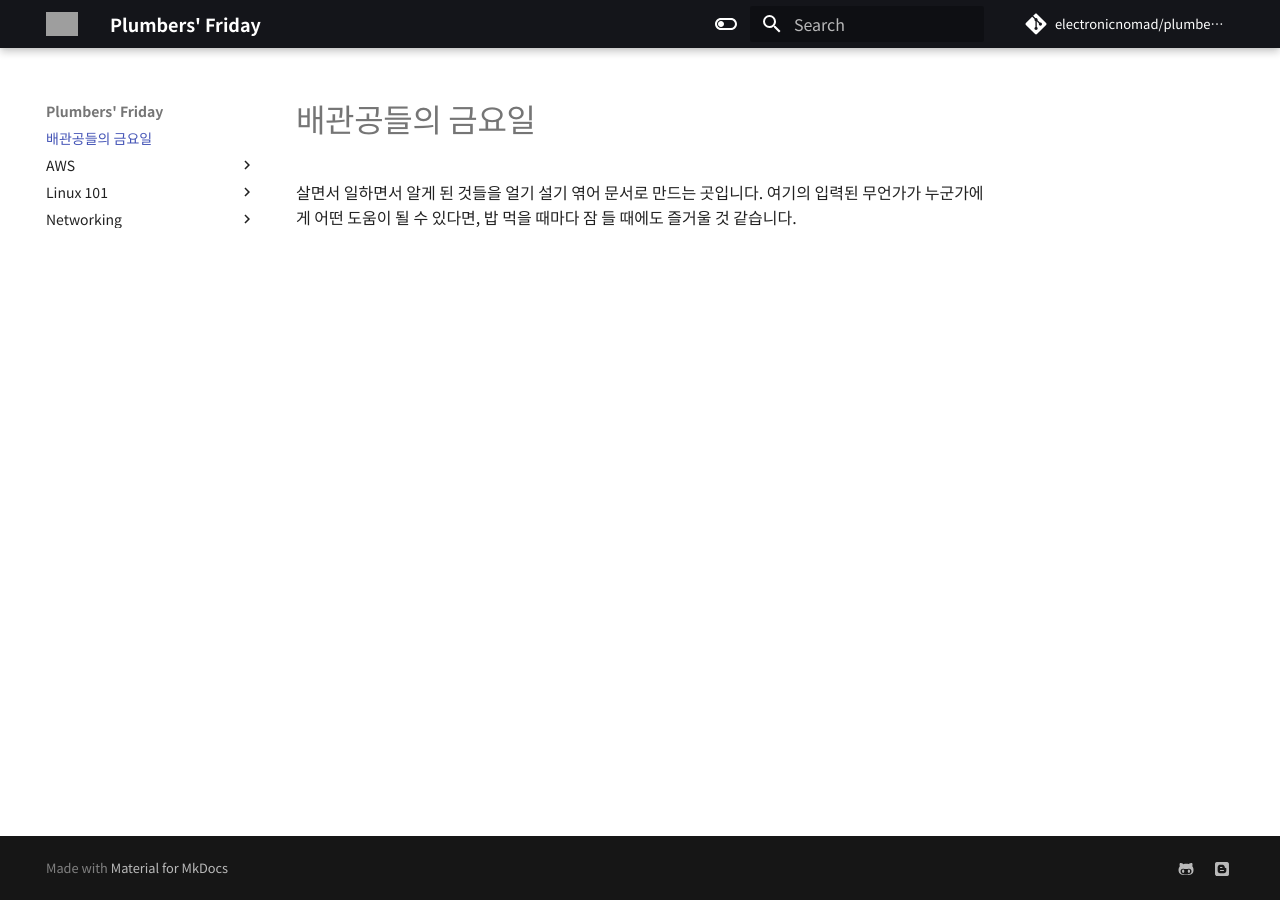
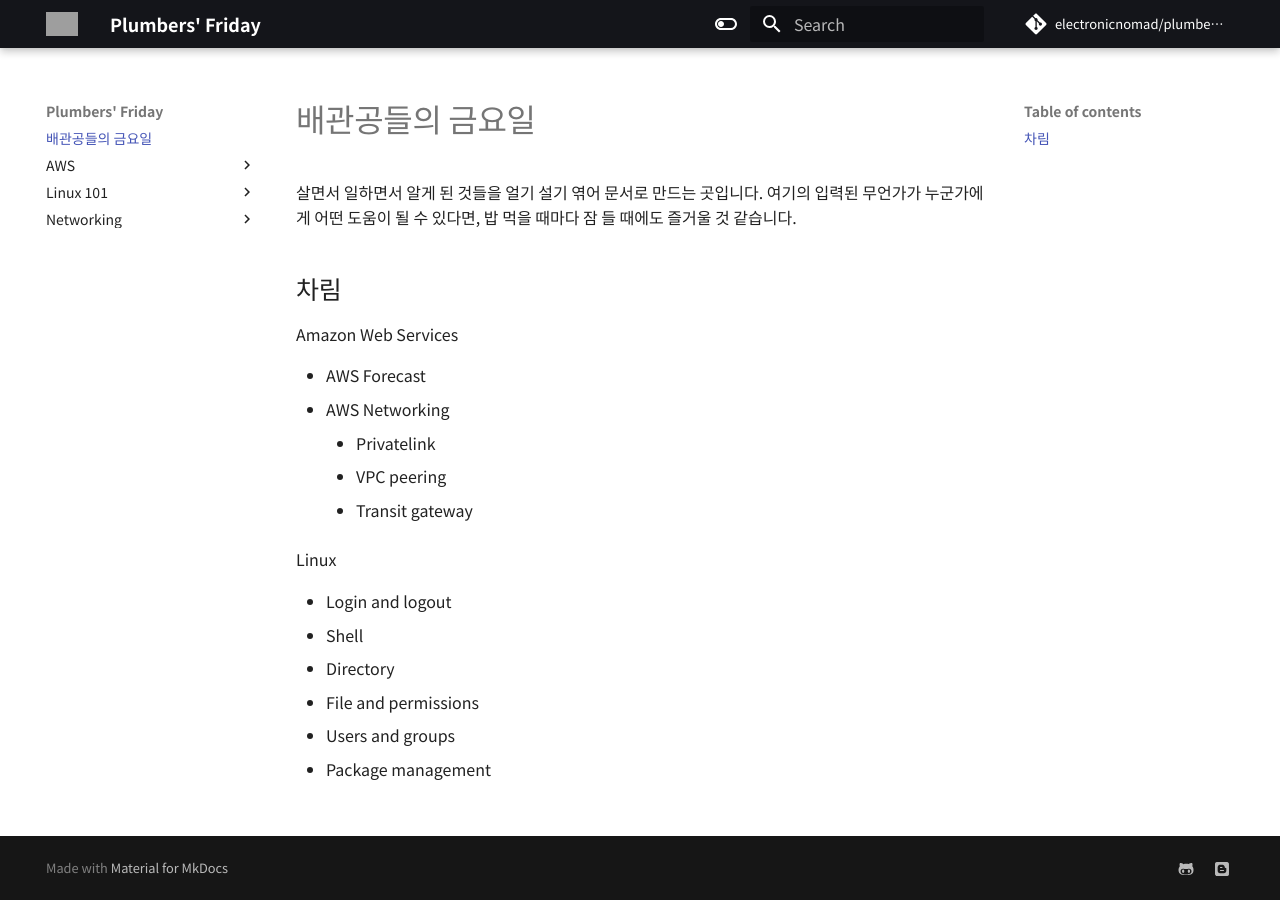
Before and after one commit to electronicnomad/plumbers-friday, an MkDocs documentation site: the page built from docs/index.md, in a window 1280 px wide. Built offline with MkDocs 1.6.1 and Material for MkDocs 9.7.7, drawn with Linux system fonts in a browser that asks for light colours; some web fonts are replaced; comment, search, counter and statistics services are not loaded; grey boxes are pictures that could not be loaded.

Commit message:
Update index.md

```diff
--- a/docs/index.md
+++ b/docs/index.md
@@ -3,3 +3,22 @@
 살면서 일하면서 알게 된 것들을 얼기 설기 엮어 문서로 만드는 곳입니다.
 여기의 입력된 무언가가 누군가에게 어떤 도움이 될 수 있다면,
 밥 먹을 때마다 잠 들 때에도 즐거울 것 같습니다.
+
+## 차림
+
+Amazon Web Services
+
+- AWS Forecast
+- AWS Networking
+  * Privatelink
+  * VPC peering
+  * Transit gateway
+
+Linux
+
+- Login and logout
+- Shell
+- Directory
+- File and permissions
+- Users and groups
+- Package management
```
